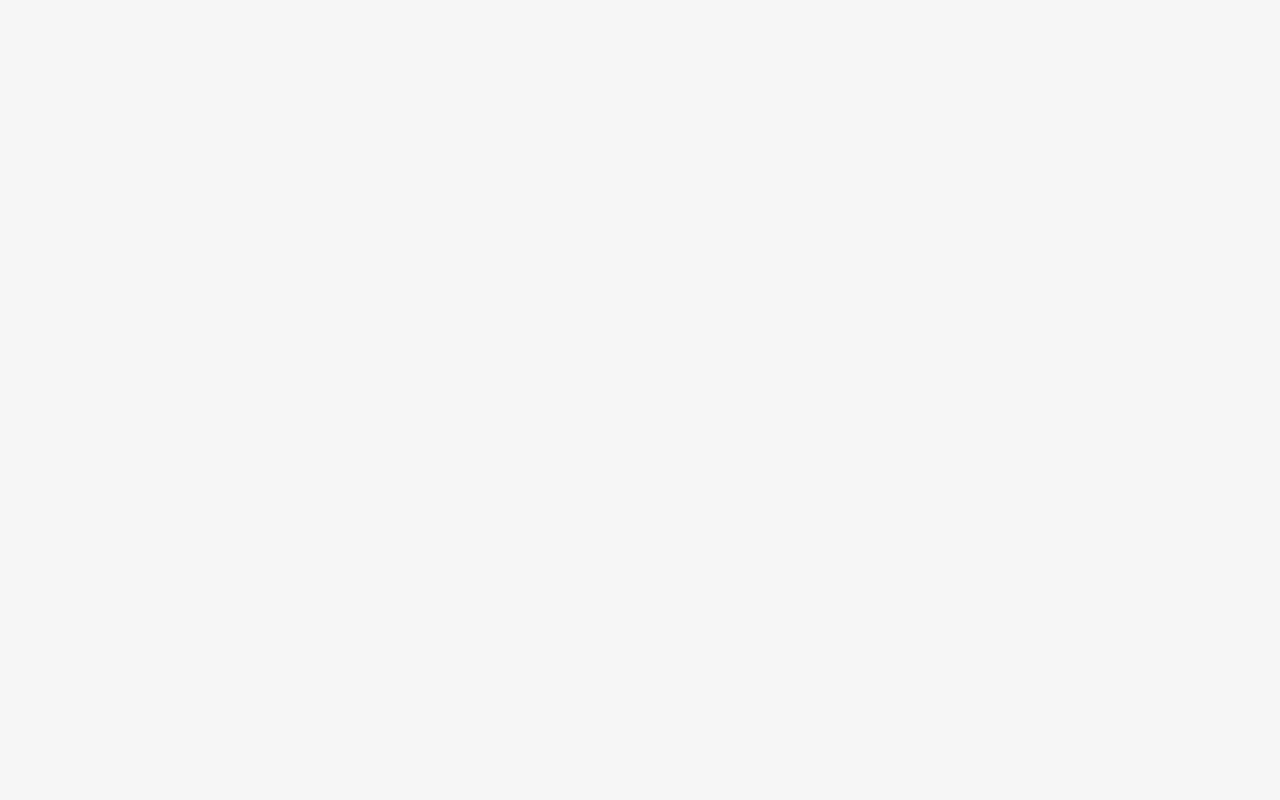
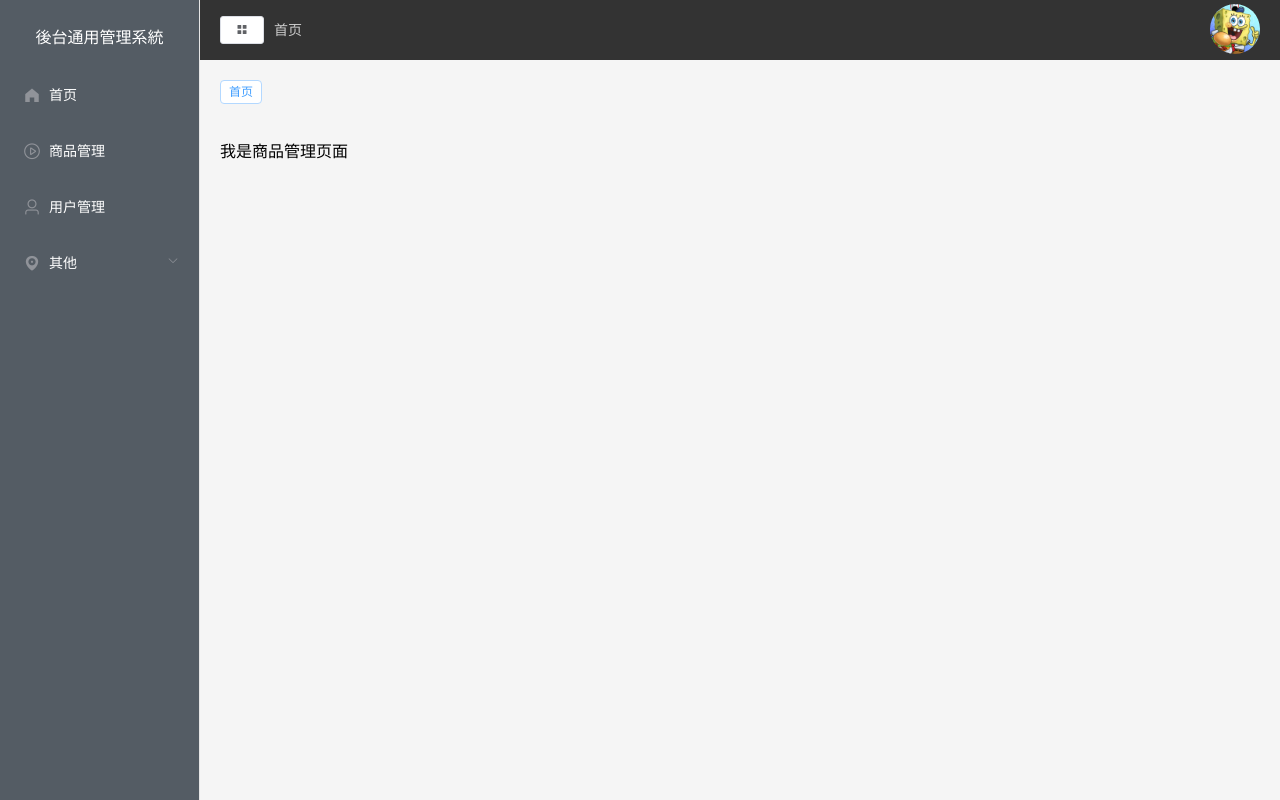
Before and after one commit to Derek8291/vue-manage, a Vue app: page /mall in a window 1280 px wide. Built offline with nearby package versions, Linux system fonts and the light colour scheme.

Commit message:
feat: tab

```diff
--- a/src/components/CommonAside.vue
+++ b/src/components/CommonAside.vue
@@ -28,7 +28,9 @@
         v-for="(subItem, subIdx) in item.children"
         :key="subItem.path"
       >
-        <el-menu-item :index="subIdx">{{ subItem.label }}</el-menu-item>
+        <el-menu-item @click="changeRoute(subItem)" :index="subIdx">{{
+          subItem.label
+        }}</el-menu-item>
       </el-menu-item-group>
     </el-submenu>
   </el-menu>
@@ -105,6 +107,7 @@ export default {
       this.$router.push({
         name: item.name,
       });
+      this.$store.commit("selectMenu", item);
     },
   },
 };
@@ -117,7 +120,7 @@ export default {
   white-space: nowrap;
   text-align: center;
 }
-.el-menu-vertical-demo  {
+.el-menu-vertical-demo {
   height: 100vh;
 }
 .el-menu-vertical-demo:not(.el-menu--collapse) {
--- a/src/components/CommonHeader.vue
+++ b/src/components/CommonHeader.vue
@@ -6,8 +6,17 @@
         icon="el-icon-menu"
         size="mini"
         @click="toggleSideMenu"
+        class="menu-btn"
       ></el-button>
-      <h3 class="title">首頁</h3>
+      <el-breadcrumb separator="/">
+        <el-breadcrumb-item
+          v-for="item in tabsList"
+          :key="item.path"
+          :to="{ path: item.path }"
+          :class="{ active: currentMenu === item.name }"
+          >{{ item.label }}</el-breadcrumb-item
+        >
+      </el-breadcrumb>
     </div>
     <div class="r-content">
       <el-dropdown trigger="click" size="mini">
@@ -25,6 +34,7 @@
 
 <script>
 export default {
+  created() {},
   data() {
     return {
       imgUrl: require("../assets/spon.jpg"),
@@ -33,6 +43,19 @@ export default {
   methods: {
     toggleSideMenu() {
       this.$store.commit("collapseMenu");
+    },
+  },
+  computed: {
+    tabsList() {
+      return this.$store.state.tab.tabsList;
+    },
+    currentMenu() {
+      return this.$store.state.tab.currentMenu;
+    },
+  },
+  watch: {
+    $route(val) {
+      this.$store.commit("setMenu", val);
     },
   },
 };
@@ -48,9 +71,26 @@ export default {
   .l-content {
     display: flex;
     align-items: center;
+    .menu-btn {
+      margin-right: 10px;
+    }
     .title {
       color: #fff;
       margin-left: 10px;
+    }
+    ::v-deep .el-breadcrumb__item {
+      &.active {
+        .el-breadcrumb__inner {
+          color: #fff;
+          cursor: none;
+          font-weight: 500;
+        }
+      }
+      .el-breadcrumb__inner {
+        color: #ccc;
+        cursor: pointer;
+        font-weight: normal;
+      }
     }
   }
   .r-content {
--- /dev/null
+++ b/src/components/CommonTag.vue
@@ -0,0 +1,48 @@
+<template>
+  <div class="tabs">
+    <el-tag
+      v-for="tag in tabsList"
+      :key="tag.name"
+      :closable="tag.name !== 'home'"
+      :effect="currentMenu === tag.name ? 'dark' : 'plain'"
+      @click="changeMenu(tag)"
+      @close="handleClose(tag, index)"
+      size="small"
+    >
+      {{ tag.label }}
+    </el-tag>
+  </div>
+</template>
+<script>
+export default {
+  name: "CommonTag",
+  data() {
+    return {};
+  },
+  computed: {
+    tabsList() {
+      return this.$store.state.tab.tabsList;
+    },
+    currentMenu() {
+      return this.$store.state.tab.currentMenu;
+    },
+  },
+  methods: {
+    changeMenu(item) {
+      this.$router.push({ name: item.name });
+    },
+    handleClose(tag) {
+      this.$store.commit("deleteMenu", tag);
+    },
+  },
+};
+</script>
+<style lang="scss" scoped>
+.tabs {
+  padding: 20px;
+  .el-tag {
+    margin-right: 15px;
+    cursor: pointer;
+  }
+}
+</style>
--- a/src/router/index.js
+++ b/src/router/index.js
@@ -18,8 +18,23 @@ const routes = [
         path: "/user",
         name: "user",
         component: () => import("../views/User"),
+      },
+      {
+        path: "/mall",
+        name: "mall",
+        component: () => import("../views/mall"),
+      },
+      {
+        path: "/page1",
+        name: "page1",
+        component: () => import("../views/other/pageOne.vue"),
+      },
+      {
+        path: "/page2",
+        name: "page2",
+        component: () => import("../views/other/pageTwo.vue"),
       }
-    ]
+    ],
   },
 ];
 
--- a/src/views/Main.vue
+++ b/src/views/Main.vue
@@ -7,6 +7,7 @@
       <el-header>
         <CommonHeader></CommonHeader>
       </el-header>
+      <CommonTag></CommonTag>
       <el-main>
         <router-view></router-view>
       </el-main>
@@ -17,11 +18,14 @@
 <script>
 import CommonAside from "../components/CommonAside";
 import CommonHeader from "../components/CommonHeader";
+import CommonTag from "../components/CommonTag";
+
 export default {
   name: "Home",
   components: {
     CommonAside,
     CommonHeader,
+    CommonTag,
   },
   data() {
     return {};
--- /dev/null
+++ b/src/views/mall/index.vue
@@ -0,0 +1,11 @@
+<template>
+    <div>我是商品管理页面</div>
+</template>
+<script>
+export default {
+    name: 'Mall',
+    data () {
+        return {}
+    }
+}
+</script>
--- /dev/null
+++ b/src/views/other/pageOne.vue
@@ -0,0 +1,11 @@
+<template>
+    <div>我是page1页面</div>
+</template>
+<script>
+export default {
+    name: 'PageOne',
+    data () {
+        return {}
+    }
+}
+</script>
--- /dev/null
+++ b/src/views/other/pageTwo.vue
@@ -0,0 +1,11 @@
+<template>
+    <div>我是pageTow页面</div>
+</template>
+<script>
+export default {
+    name: 'PageTow',
+    data () {
+        return {}
+    }
+}
+</script>
--- a/store/tab.js
+++ b/store/tab.js
@@ -1,10 +1,38 @@
 export default {
   state: {
     isCollapse: false,
+    tabsList: [
+      {
+        path: "/",
+        name: "home",
+        label: "首页",
+        icon: "home",
+      },
+    ],
+    currentMenu: null,
   },
   mutations: {
     collapseMenu(state) {
       state.isCollapse = !state.isCollapse;
+    },
+    selectMenu(state, val) {
+      if(val.name !== "home") {
+        state.currentMenu = val;
+        const e = state.tabsList.some(item => item.name === val.name);
+        if(!e) state.tabsList = [...state.tabsList, val];
+      }
+    },
+    deleteMenu(state, val) {
+      let e = state.tabsList.filter(item => {
+        return item.name !== val.name;
+      })
+      state.tabsList = e;
+      let idx = state.tabsList.length;
+      console.log(idx, "idx");
+      state.currentMenu = state.tabsList[idx - 1].name;
+    },
+    setMenu(state, val) {
+      state.currentMenu = val.name;
     }
-  }
-}
+  },
+};
```
